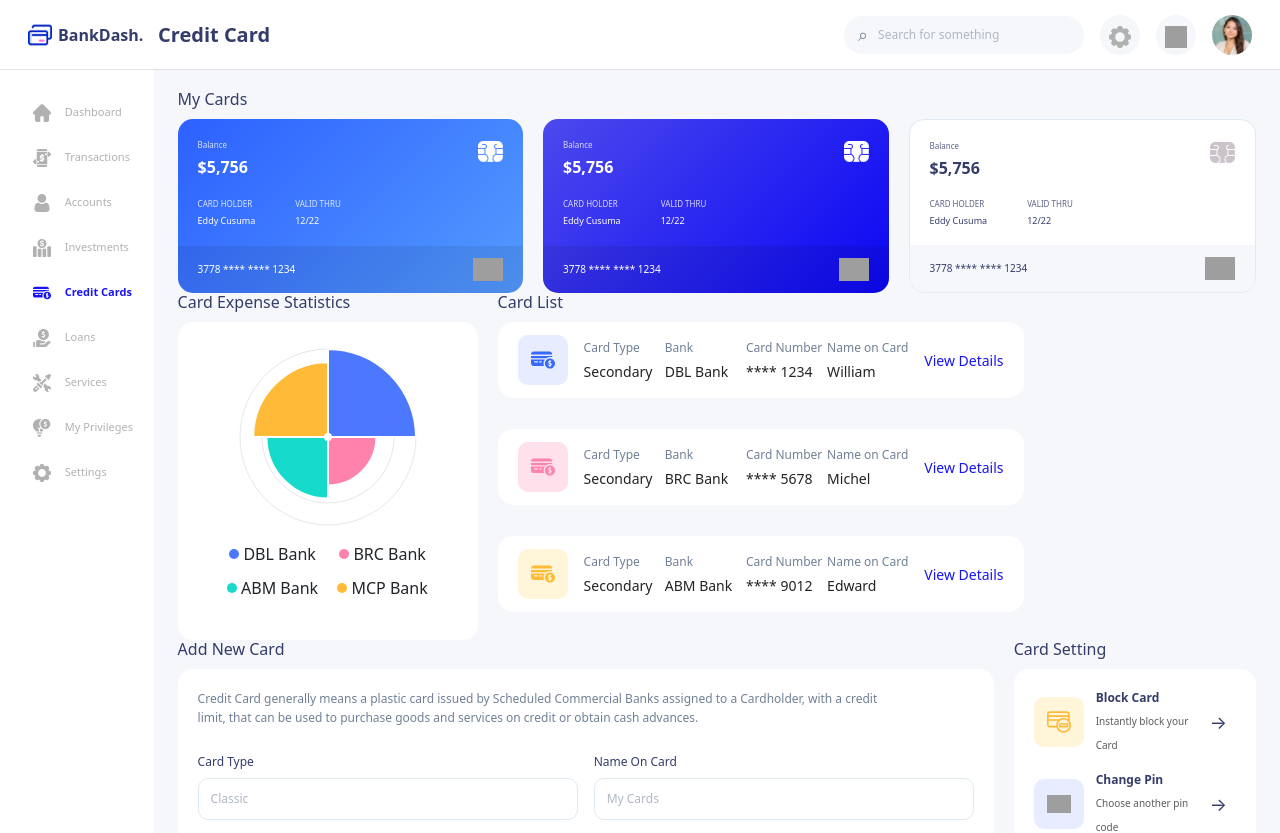
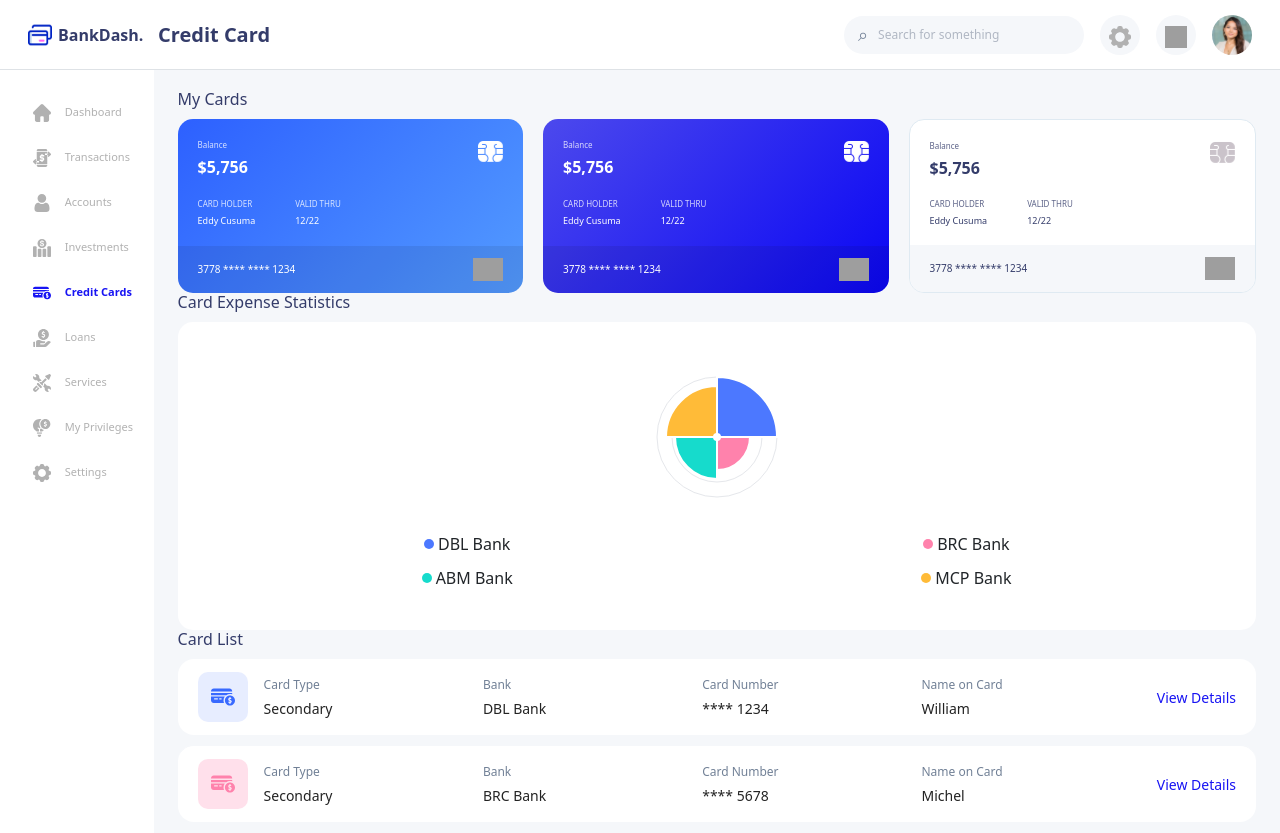
Before and after one commit to LiamDzer/technical-test, a React (Vite) app: page / in a window 1280 px wide. Shown: the top 833 px of the page. Built offline with nearby package versions, Linux system fonts and the light colour scheme; grey boxes are pictures that could not be loaded.

Commit message:
Update Project 6

```diff
--- a/src/components/creditCardPartComponents/Card Expense.tsx
+++ b/src/components/creditCardPartComponents/Card Expense.tsx
@@ -6,7 +6,7 @@ const CardExpenseStatistics = () => {
     { name: "MCP Bank", color: "#FFBB38", value: 85 },
   ];
 
-  const size = 220;
+  const size = 150;
   const center = size / 2;
   const maxRadius = size * 0.4;
   const maxValue = 100;
--- a/src/index.css
+++ b/src/index.css
@@ -247,32 +247,11 @@ body {
    Card List + Expense
 ========================= */
 
-/*
-   Use the class below on the parent that contains
-   Card List and Card Expense Statistics.
-*/
-
-.creditcard-bottom {
-  display: flex;
-  align-items: stretch;
-  gap: 20px;
-}
-
-.creditcard-bottom > * {
-  min-width: 0;
-}
-
-.card-list-wrapper,
 .card-expense-statistics {
+  min-height: 0;
+  height: 100%;
+  padding: 20px;
   box-sizing: border-box;
-}
-
-
-/* Card Expense */
-
-.card-expense-statistics {
-  min-height: 250px;
-  padding: 20px;
 }
 
 .expense-chart {
@@ -280,12 +259,18 @@ body {
   display: flex;
   align-items: center;
   justify-content: center;
-  margin-bottom: 30px;
+  margin-bottom: 20px;
+}
+
+.expense-chart svg {
+  display: block;
+  width: 150px;
+  height: 150px;
 }
 
 .expense-legend-grid {
   display: grid;
-  grid-template-columns: repeat(2, 1fr);
+  grid-template-columns: repeat(2, minmax(0, 1fr));
   row-gap: 10px;
 }
 
@@ -298,19 +283,16 @@ body {
 
 /* Card List */
 
-.card-list {
+.card-list-wrapper {
+  width: 100%;
   display: flex;
   flex-direction: column;
   gap: 10px;
 }
 
-.card-list-wrapper {
-  display: flex;
-  flex-direction: column;
-  gap: 30px;
-}
-
 .card-list-item {
+  width: 100%;
+  box-sizing: border-box;
   display: flex;
   align-items: center;
   gap: 16px;
@@ -347,6 +329,7 @@ body {
 }
 
 .card-list-field {
+  min-width: 0;
   display: flex;
   flex-direction: column;
   gap: 4px;
```
Also changed, not shown: src/components/Credit Cards.tsx (+14 -4 lines).
